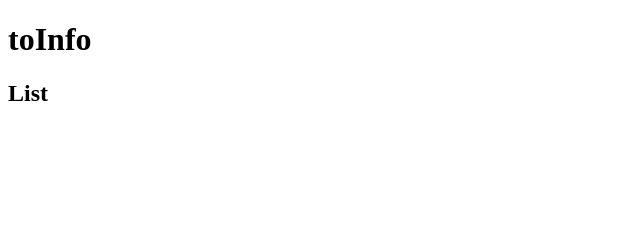
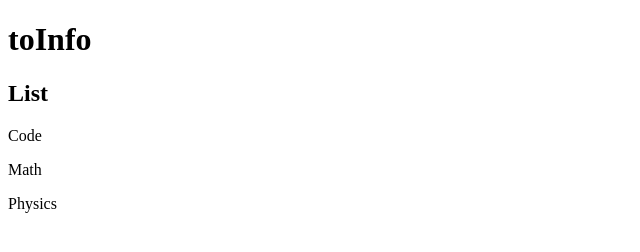
Before and after one commit to toinfo/toinfo.github.io, a plain HTML site: page index.html in a window 1280 px wide. Shown: the whole page, without its empty margins (0-640 px from the left). Drawn offline with Linux system fonts and the light colour scheme.

Commit message:
Update index.html

```diff
--- a/index.html
+++ b/index.html
@@ -6,7 +6,12 @@
 
   <body>
   <h1> toInfo </h1>
+
   <h2> List </h2>
+    <p> Code </p>
+    <p> Math </p>
+    <p> Physics </p>
+
   </body>
 
 </html>
```
